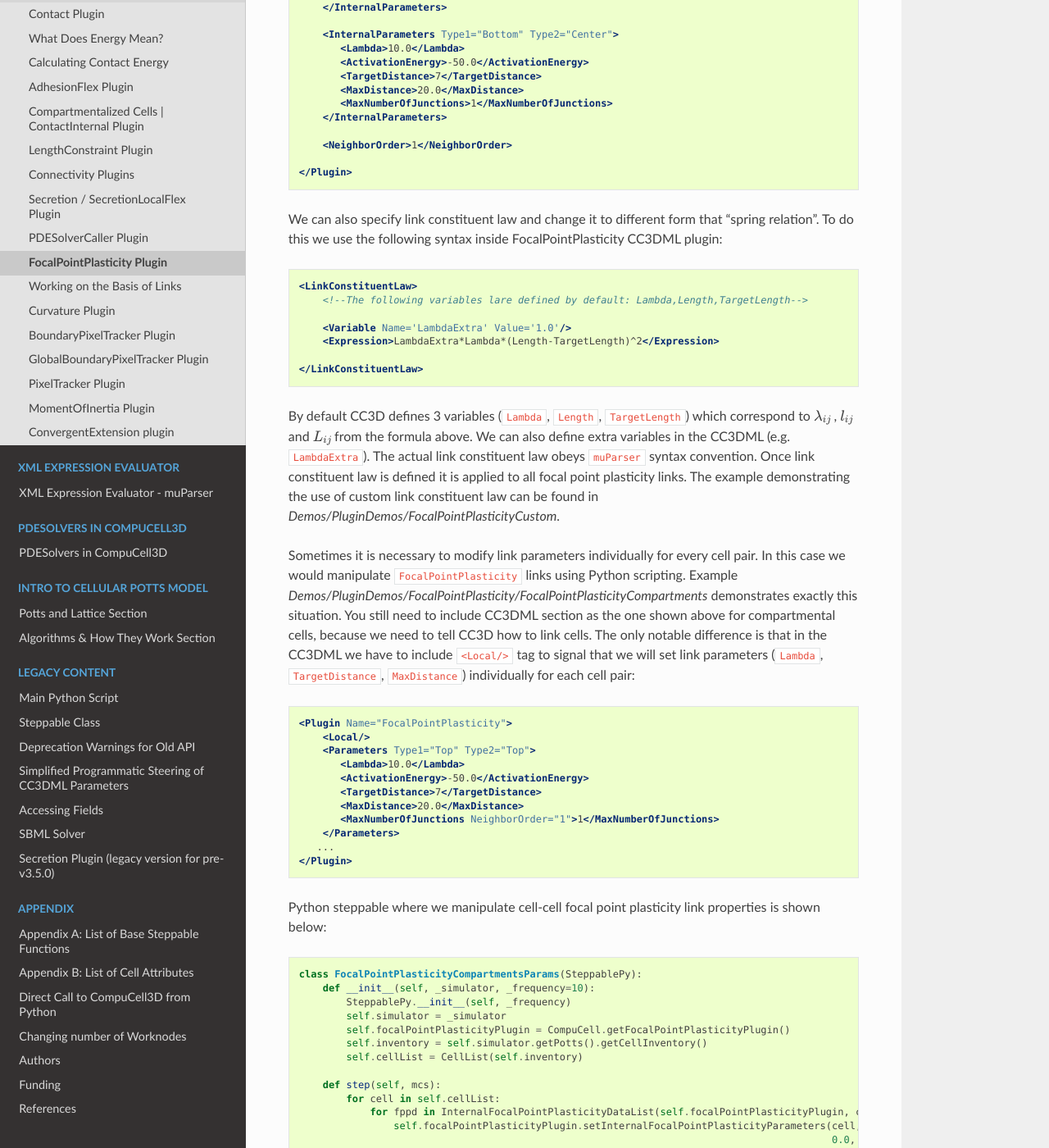
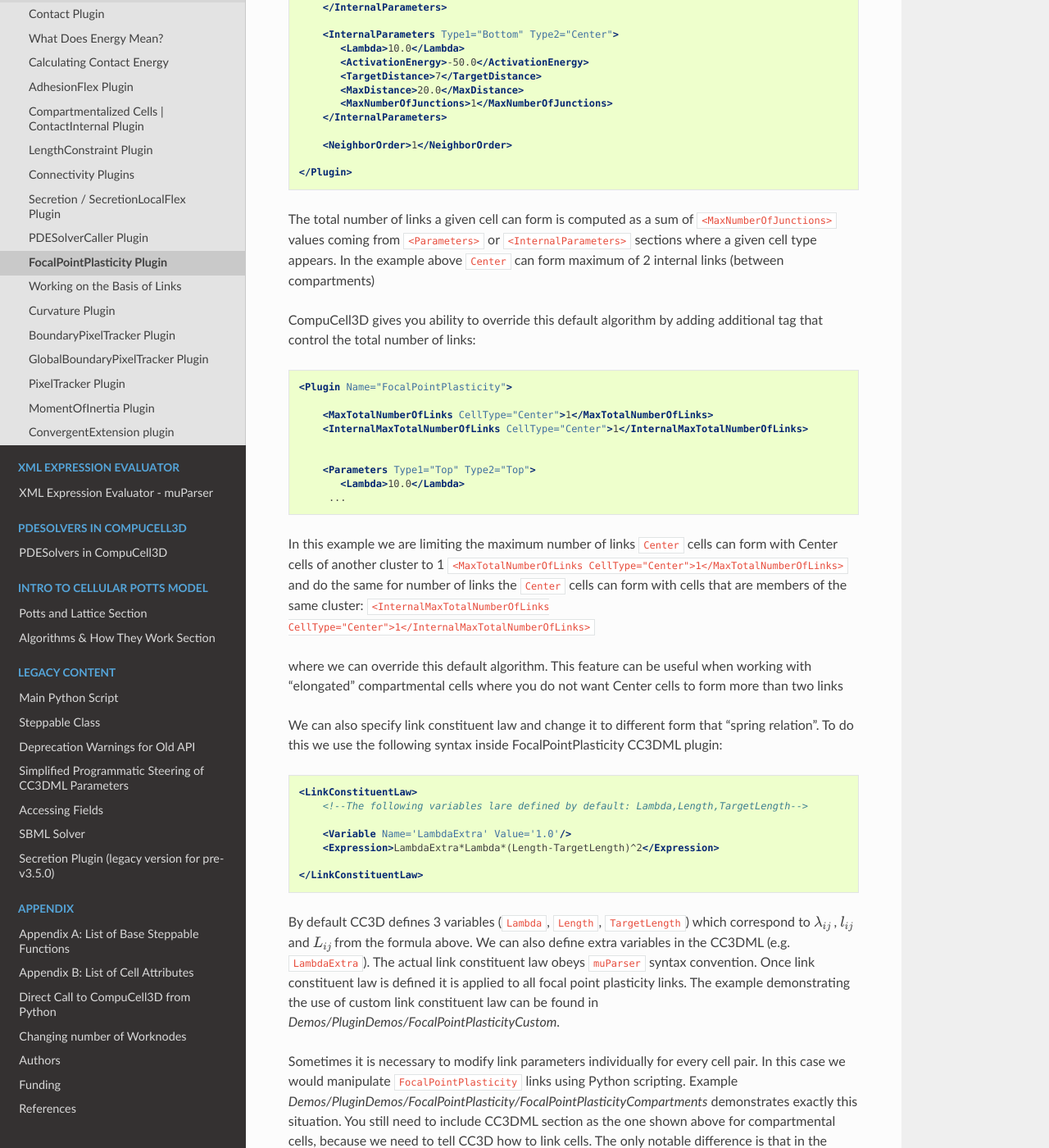
Before and after one commit to CompuCell3D/CompuCell3DReferenceManual, a Sphinx documentation site: the page built from docs/focal_point_plasticity.rst, in a window 1280 px wide and 1400 px high, scrolled down 1963 px. Shown: the whole window at 82% size. Built offline with Sphinx 7.4.7 and the Read the Docs theme 2.0.0, drawn with Linux system fonts in a browser that asks for light colours; pages that are not in the unit, such as notebooks, are missing from menus.

Commit message:
updated FPP plugin manual to include :
    <MaxTotalNumberOfLinks CellType="Center">1</MaxTotalNumberOfLinks>
    <InternalMaxTotalNumberOfLinks CellType="Center">1</InternalMaxTotalNumberOfLinks>

```diff
--- a/docs/focal_point_plasticity.rst
+++ b/docs/focal_point_plasticity.rst
@@ -120,6 +120,34 @@ example):
        <NeighborOrder>1</NeighborOrder>
 
    </Plugin>
+
+
+The total number of links a given cell can form is computed as a sum of ``<MaxNumberOfJunctions>`` values coming from ``<Parameters>``
+or ``<InternalParameters>`` sections where a given cell type appears. In the example above ``Center`` can form maximum of 2 internal links (between compartments)
+
+CompuCell3D gives you ability to override this default algorithm by adding additional tag that control the total number of links:
+
+
+.. code-block:: xml
+
+   <Plugin Name="FocalPointPlasticity">
+
+       <MaxTotalNumberOfLinks CellType="Center">1</MaxTotalNumberOfLinks>
+       <InternalMaxTotalNumberOfLinks CellType="Center">1</InternalMaxTotalNumberOfLinks>
+
+
+       <Parameters Type1="Top" Type2="Top">
+          <Lambda>10.0</Lambda>
+        ...
+
+In this example we are limiting the maximum number of links ``Center`` cells can form with Center cells of another cluster to 1
+``<MaxTotalNumberOfLinks CellType="Center">1</MaxTotalNumberOfLinks>`` and do the same for number of links the ``Center`` cells can form
+with cells that are members of the same cluster: ``<InternalMaxTotalNumberOfLinks CellType="Center">1</InternalMaxTotalNumberOfLinks>``
+
+
+
+where we can override this default algorithm. This feature can be useful when working with "elongated" compartmental cells where
+you do not want Center cells to form more than two links
 
 
 We can also specify link constituent law and change it to different form
```
